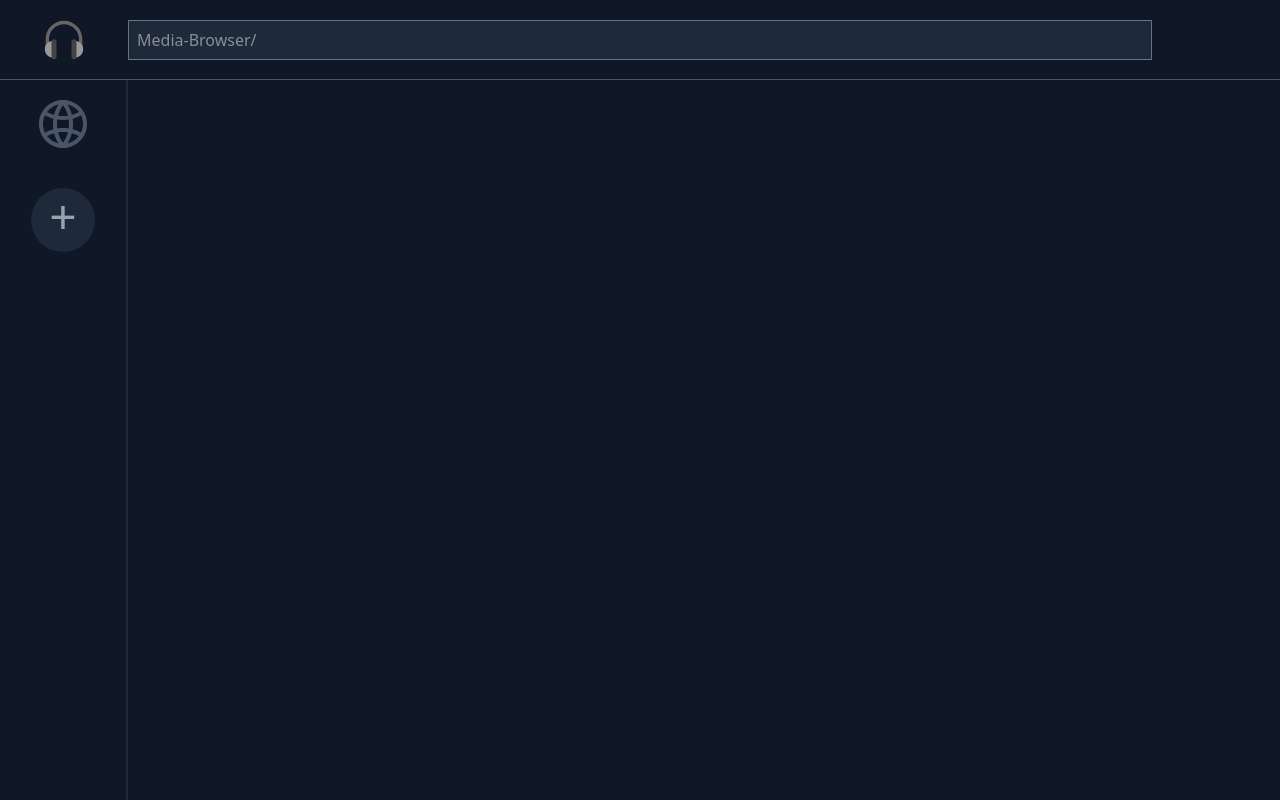
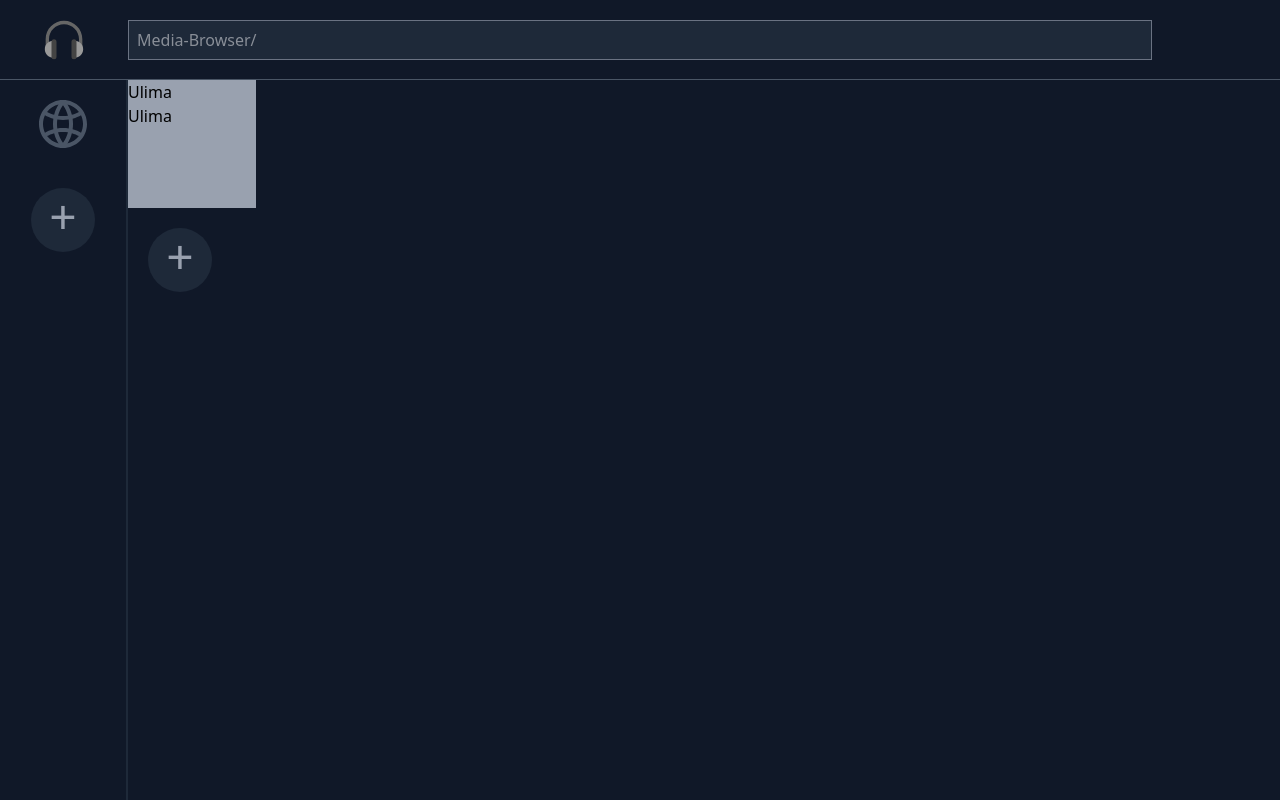
Before and after one commit to Mario7w78/mediabrowser, a React (Vite) app: page / in a window 1280 px wide. Built offline with nearby package versions, Linux system fonts and the light colour scheme.

Commit message:
Pages added

```diff
--- a/package.json
+++ b/package.json
@@ -16,7 +16,8 @@
     "react-dom": "^19.0.0",
     "react-redux": "^9.2.0",
     "tailwind-scrollbar-hide": "^2.0.0",
-    "tailwindcss": "^4.1.3"
+    "tailwindcss": "^4.1.3",
+    "uuid": "^11.1.0"
   },
   "devDependencies": {
     "@eslint/js": "^9.21.0",
--- a/src/components/CreateDir/CreateDir.jsx
+++ b/src/components/CreateDir/CreateDir.jsx
@@ -1,7 +1,9 @@
 import { useDispatch } from "react-redux"
 import { appearCreate } from "../../features/Dir/dirCreateSlice"
 import { useState } from "react";
-import { addDir } from "../../features/Dir/crudDir";
+import { addDir, turnFalse } from "../../features/Dir/crudDir";
+import {v4 as uid} from 'uuid'
+
 
 function CreateDir(){
   const dispatch = useDispatch()
@@ -9,7 +11,11 @@ function CreateDir(){
 
   const [dir, setDir] = useState({
     imgurl: "",
-    name: ""
+    name: "",
+    id: "",
+    selected: false,
+    pages: []
+
   })
 
   const handleClick = (e) => {
@@ -30,20 +36,25 @@ function CreateDir(){
   };
 
 
-  const handleCreate = (e)=>{
-    e.preventDefault()
-    dispatch(addDir({
-      ...dir,
-    }))
-    dispatch(appearCreate(false))
-  }
-
   const handleChange = (e) =>{
     setDir({
       ...dir,
       [e.target.name]: e.target.value
     })
   }
+
+  const handleCreate = (e)=>{
+    e.preventDefault()
+    const newId = uid()
+    dispatch(addDir({
+      ...dir,
+      id: newId,
+      selected: true,
+    }))
+    dispatch(appearCreate(false))
+    dispatch(turnFalse(newId))
+  }
+
   return (
     <form onSubmit={handleCreate} className="absolute font-mono bg-gray-800 border-2 border-gray-400 row-start-4 col-start-5 z-10 row-span-4 col-span-1  p-4 flex flex-col rounded-4xl gap-2">
 
--- a/src/components/VerticalBar/VerticalBar.jsx
+++ b/src/components/VerticalBar/VerticalBar.jsx
@@ -16,10 +16,10 @@ function VerticalBar(){
     <div className="border-gray-800 border-r-2 row-span-9 flex flex-col items-center overflow-y-auto hide-scroll ">
 
       {directories.map(dir => (
-        <Directory url = {dir.imgurl} name = {dir.name}/>
+        <Directory url = {dir.imgurl} name = {dir.name} id={dir.id}/>
       ))}
 
-      <button className = "cursor-pointer my-5 h-16 w-16 pb-2 text-5xl text-gray-400 bg-gray-800 rounded-full flex justify-center items-center" onClick={handleClick}>+</button>
+      <button className = "select-none cursor-pointer my-5 h-16 w-16 pb-2 text-5xl text-gray-400 bg-gray-800 rounded-full flex justify-center items-center" onClick={handleClick}>+</button>
 
     </div>
   )
--- a/src/components/base/base.jsx
+++ b/src/components/base/base.jsx
@@ -1,6 +1,7 @@
 import VerticalBar from "../VerticalBar/VerticalBar"
 import CreateDir from "../CreateDir/CreateDir"
 import { useSelector } from "react-redux"
+import Menu from "../menu/menu"
 
 
 function Base(){
@@ -26,7 +27,7 @@ function Base(){
       </div>
 
       <VerticalBar/>
-      <div className="row-span-9 col-span-9"></div>
+      <Menu/>
 
     </div>
   )
--- a/src/components/directory/Directory.jsx
+++ b/src/components/directory/Directory.jsx
@@ -1,11 +1,20 @@
+import { useDispatch } from "react-redux";
+import { turnFalse } from "../../features/Dir/crudDir";
 
 
-function Directory({url, name}){
+function Directory({url, name, id}){
   if (!url){
     url = "/default.svg"
   }
+
+  const dispatch = useDispatch()
+  const handleClick = () => {
+    dispatch(turnFalse(id))
+  }
+
+
   return (
-      <button className="cursor-pointer max-h-16 max-w-16 min-h-16 min-w-16 rounded-2xl overflow-hidden my-3">
+      <button onClick={handleClick} id={id} className="cursor-pointer max-h-16 max-w-16 min-h-16 min-w-16 rounded-2xl overflow-hidden my-3">
       <img className="w-full h-full object-cover" alt={name} src={url}/>
     </button>
   )
--- /dev/null
+++ b/src/components/menu/File.jsx
@@ -0,0 +1,12 @@
+function File({pageurl, pagename}){
+  return(
+    <div className="w-32 h-32 bg-gray-400" >
+      <p>{pagename}</p>
+      <a target="_blank" href={pageurl}>{pagename}</a>
+
+    </div>
+  )
+}
+
+
+export default File
--- /dev/null
+++ b/src/components/menu/menu.jsx
@@ -0,0 +1,26 @@
+import { useSelector } from "react-redux"
+import File from "./file"
+import { useEffect} from "react"
+
+function Menu(){
+  const directories = useSelector(state => state.cruddir)
+  const dirSelected = directories.find(dir => dir.selected === true)
+  return (
+    <div className="row-span-9 col-span-9">
+
+      {
+
+      dirSelected.pages.map(page =>(
+        <File pageurl={page.pageurl} pagename={page.pagename} />
+      ))
+      }
+
+
+    <button className = "select-none cursor-pointer mx-5 my-5 h-16 w-16 pb-2 text-5xl text-gray-400 bg-gray-800 rounded-full flex justify-center items-center">
+      +</button>
+
+    </div>
+  )
+}
+
+export default Menu
--- a/src/features/Dir/crudDir.js
+++ b/src/features/Dir/crudDir.js
@@ -4,6 +4,14 @@ const initialState =[
   {
     imgurl: "/default.svg",
     name: "Classic Pages",
+    id: "1",
+    selected: true,
+    pages: [
+      {
+        pagename: "Ulima",
+        pageurl: "https://ulima.edu.pe"
+      }
+    ]
   }
 ]
 
@@ -14,12 +22,23 @@ const crudDir = createSlice({
   reducers: {
     addDir: (state, action) => {
       state.push(action.payload)
-      console.log(action)
 
+    },
+
+    turnFalse: (state,action) => {
+      state.forEach(dir =>{
+        if (dir.id != action.payload){
+          dir.selected = false
+        }else{
+          dir.selected = true
+        }
+      })
     }
+
+
   }
 
 })
 
-export const {addDir} = crudDir.actions
+export const {addDir, turnFalse, turnTrue} = crudDir.actions
 export default crudDir.reducer
--- a/src/features/Dir/dirCreateSlice.js
+++ b/src/features/Dir/dirCreateSlice.js
@@ -7,9 +7,8 @@ const dirCreateSlice = createSlice({
   reducers:{
     appearCreate: (state, action) => {
       return action.payload
-
-    }
-  }
+    },
+}
 
 })
 
```
Also changed, not shown: 1 other file (tests, documents, lock files or other folders).
